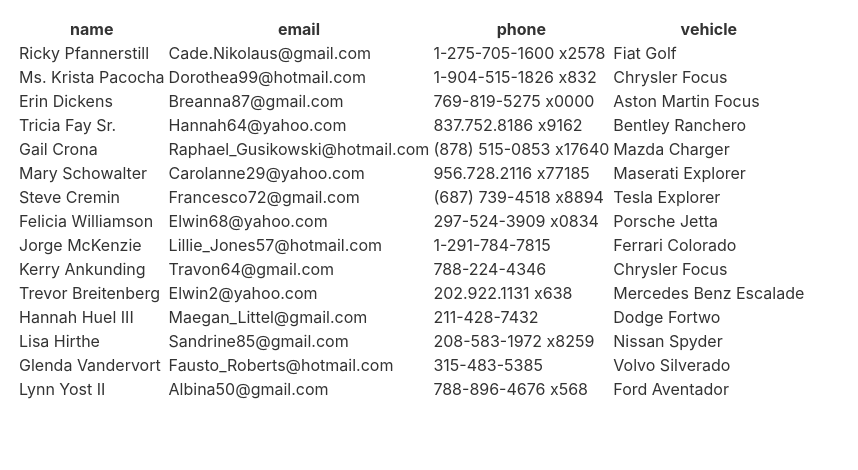
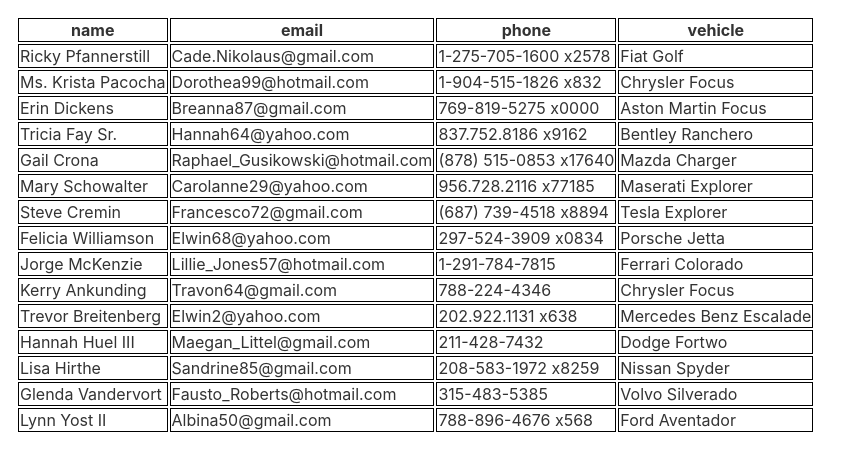
Before and after one commit to AlexFriis/Sveltetable, a Svelte app: page / in a window 1280 px wide. Shown: the top 470 px of the page, without its empty margins (0-858 px from the left). Built offline with nearby package versions, Linux system fonts and the light colour scheme.

Commit message:
Borders on table

```diff
--- a/src/Components/PeopleTable.svelte
+++ b/src/Components/PeopleTable.svelte
@@ -26,5 +26,4 @@
 <table>
     <TableHead tableHead={tableData}/>
     <TableRow tableRow={tableData}/>
-
 </table>
--- a/src/Components/TableHead.svelte
+++ b/src/Components/TableHead.svelte
@@ -13,3 +13,9 @@
         {/each}
     </tr>
 </thead>
+
+<style>
+    th {
+        border: 1px solid black;
+    }
+</style>
--- a/src/Components/TableRow.svelte
+++ b/src/Components/TableRow.svelte
@@ -11,3 +11,9 @@
         </tr>
     {/each}
 </tbody>
+
+<style>
+    td {
+        border: 1px solid black;
+    }
+</style>
```
Also changed, not shown: src/App.svelte (line endings or trailing spaces).
